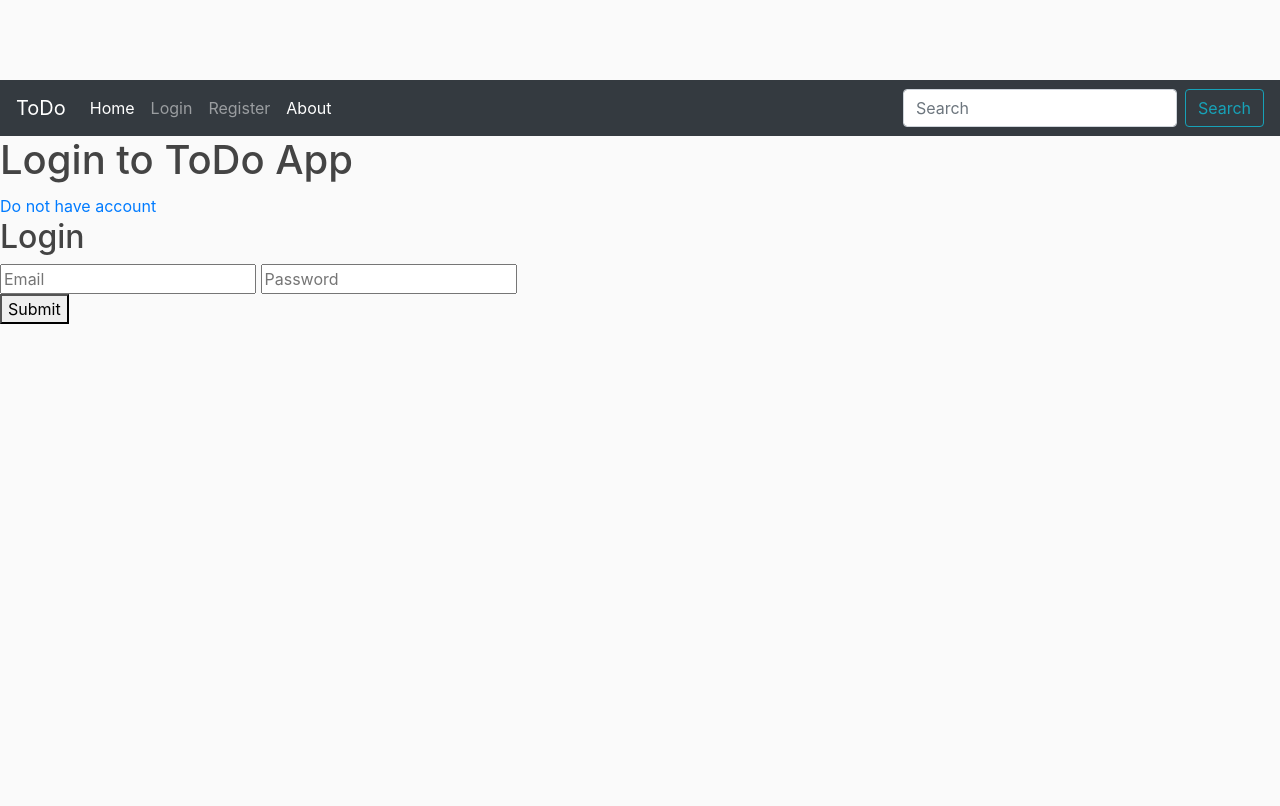
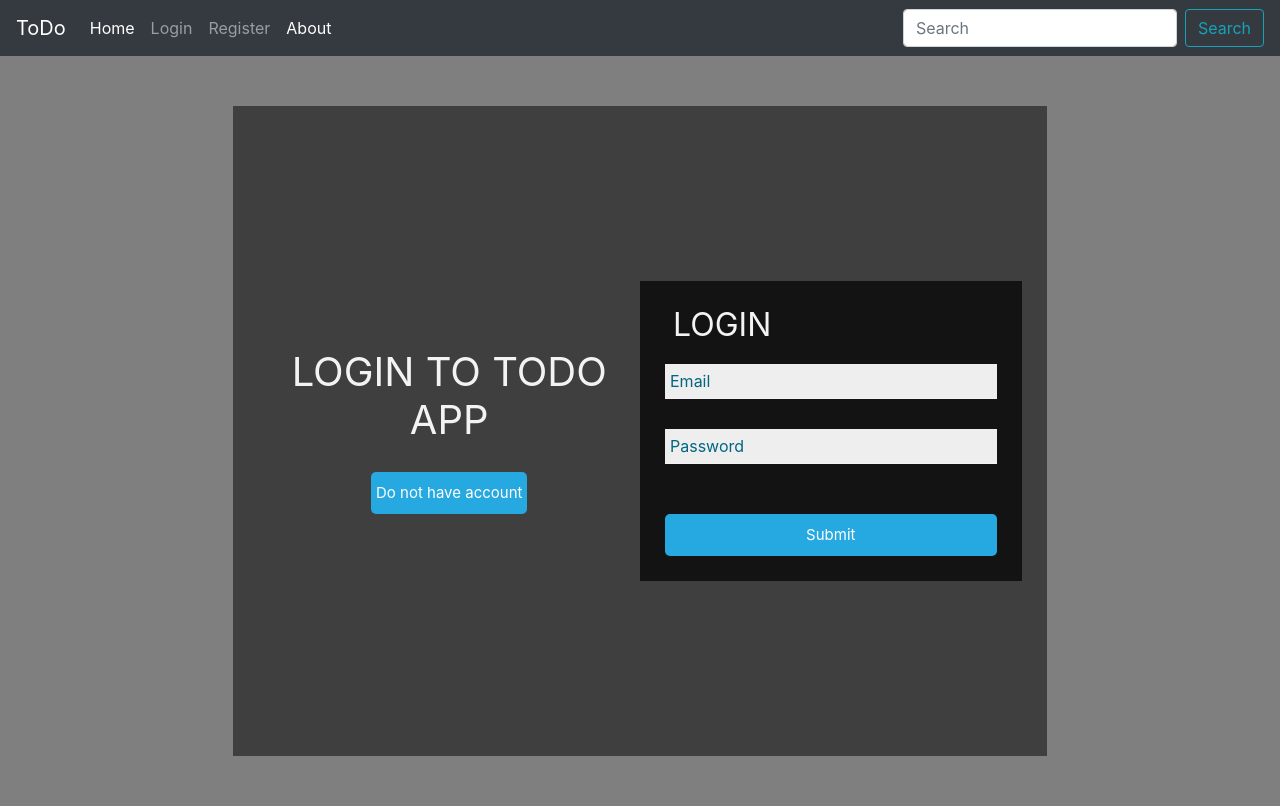
Before and after one commit to Alpha-Males/StackHack, a Flask app: page /login in a window 1280 px wide. Before the commit the page ends 324 px from the top, so only its background shows below. Run offline with Flask 2, Linux system fonts and the light colour scheme; some libraries are stand-ins or nearby versions.

Commit message:
Add files via upload

```diff
--- a/todo/static/main.css
+++ b/todo/static/main.css
@@ -1,29 +1,3 @@
-body {
-  background: #fafafa;
-  color: #333333;
-  margin-top: 5rem;
-}
-
-h1, h2, h3, h4, h5, h6 {
-  color: #444444;
-}
-
-.bg-steel {
-  background-color: #5f788a;
-}
-
-.site-header .navbar-nav .nav-link {
-  color: #cbd5db;
-}
-
-.site-header .navbar-nav .nav-link:hover {
-  color: #ffffff;
-}
-
-.site-header .navbar-nav .nav-link.active {
-  font-weight: 500;
-}
-
       .content-section {
         background: #ffffff;
         padding: 10px 20px;
@@ -32,49 +6,121 @@ h1, h2, h3, h4, h5, h6 {
         margin-bottom: 20px;
       }
 
-.article-title {
-  color: #444444;
+
+
+
+      input.inp select, p {
+      padding: 0;
+      margin: 0;
+      outline: none;
+      font-family: Roboto, Arial, sans-serif;
+      font-size: 16px;
+      color: #f3f3f3;
       }
 
-a.article-title:hover {
-  color: #428bca;
-  text-decoration: none;
+      h1, h2 {
+      text-transform: uppercase;
+      font-weight: 400;
+      color: #f3f3f3;
+      }
+      h2 {
+      margin: 0 0 0 8px;
+      }
+      .main-block {
+      display: flex;
+      flex-direction: column;
+      justify-content: center;
+      align-items: center;
+      height: 100%;
+      padding: 25px;
+      background: rgba(0, 0, 0, 0.5);
+      }
+      .left-part, form.reg {
+      padding: 25px;
+      }
+      .left-part {
+      text-align: center;
+      }
+      .fa-graduation-cap {
+      font-size: 72px;
+      }
+      form.reg {
+      background: rgba(0, 0, 0, 0.7);
+      }
+      .title {
+      display: flex;
+      align-items: center;
+      margin-bottom: 20px;
+      }
+      .info {
+      display: flex;
+      flex-direction: column;
+      }
+      input.inp, select {
+      padding: 5px;
+      margin-bottom: 30px;
+      background: #eee;
+      border: none;
+      border-bottom: 1px solid #f3f3f3;
       }
 
-.article-content {
-  white-space: pre-line;
+      input.inp::placeholder {
+      color: #006682;
+      }
+      option:focus {
+      border: none;
+      }
+      option {
+      background: black;
+      border: none;
+      }
+      .checkbox input.inp {
+      margin: 0 10px 0 0;
+      vertical-align: middle;
+      }
+      .checkbox a {
+      color: #26a9e0;
+      }
+      .checkbox a:hover {
+      color: #85d6de;
+      }
+      .btn-item, button.butt {
+      padding: 10px 5px;
+      margin-top: 20px;
+      border-radius: 5px;
+      border: none;
+      background: #26a9e0;
+      text-decoration: none;
+      font-size: 15px;
+      font-weight: 400;
+      color: #fff;
+      }
+      .btn-item {
+      display: inline-block;
+      margin: 20px 5px 0;
+      }
+      button.butt {
+      width: 100%;
+      }
+      button.butt:hover, .btn-item:hover {
+      background: #85d6de;
       }
 
-.article-img {
-  height: 65px;
-  width: 65px;
-  margin-right: 16px;
+      .log{
+        border:
       }
 
-.article-metadata {
-  padding-bottom: 1px;
-  margin-bottom: 4px;
-  border-bottom: 1px solid #e3e3e3
+
+      @media (min-width: 568px) {
+      html, body {
+      height: 100%;
       }
-
-.article-metadata a:hover {
-  color: #333;
-  text-decoration: none;
+      .main-block {
+      flex-direction: row;
+      height: calc(100% - 50px);
       }
-
-.article-svg {
-  width: 25px;
-  height: 25px;
-  vertical-align: middle;
+      .left-part, form.reg {
+      flex: 1;
+      height: auto;
       }
-
-.account-img {
-  height: 125px;
-  width: 125px;
-  margin-right: 20px;
-  margin-bottom: 16px;
       }
-
-.account-heading {
-  font-size: 2.5rem;
-}
```
Lines whose indentation alone changed are shown as unchanged.
